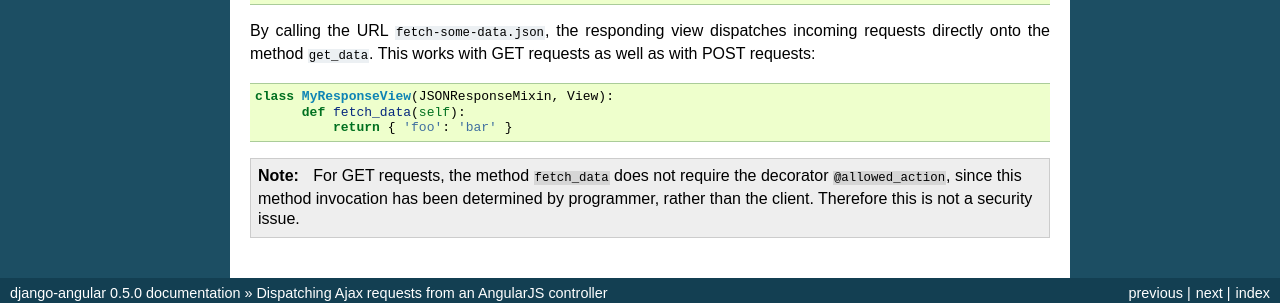
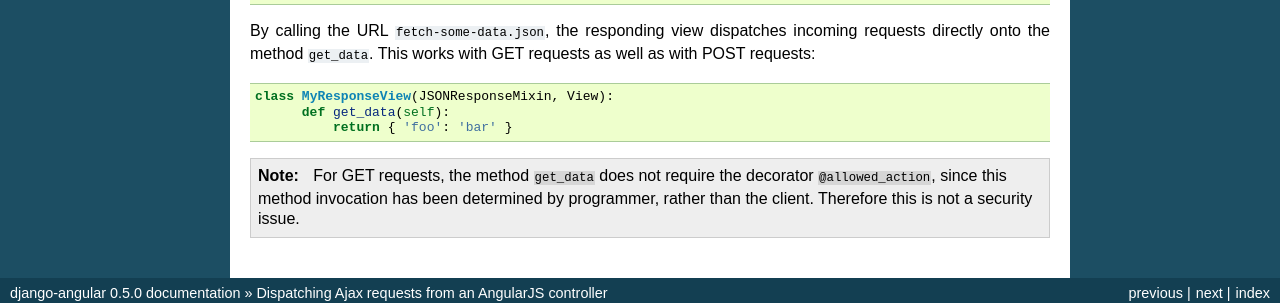
Before and after one commit to kimarakov/django_angular, a Sphinx documentation site: the page built from docs/dispatch-ajax-requests.rst, in a window 1280 px wide. Shown: the part 1297-1600 px from the top of the page. Built offline with Sphinx 7.4.7, drawn with Linux system fonts in a browser that asks for light colours.

Commit message:
example function not named correctly

```diff
--- a/docs/dispatch-ajax-requests.rst
+++ b/docs/dispatch-ajax-requests.rst
@@ -81,10 +81,10 @@ By calling the URL ``fetch-some-data.json``, the responding view dispatches inco
 directly onto the method ``get_data``. This works with GET requests as well as with POST requests::
 
   class MyResponseView(JSONResponseMixin, View):
-        def fetch_data(self):
+        def get_data(self):
             return { 'foo': 'bar' }
 
-.. note:: For GET requests, the method ``fetch_data`` does not require the decorator
+.. note:: For GET requests, the method ``get_data`` does not require the decorator
        ``@allowed_action``, since this method invocation has been determined by programmer, rather
        than the client. Therefore this is not a security issue.
 
```
